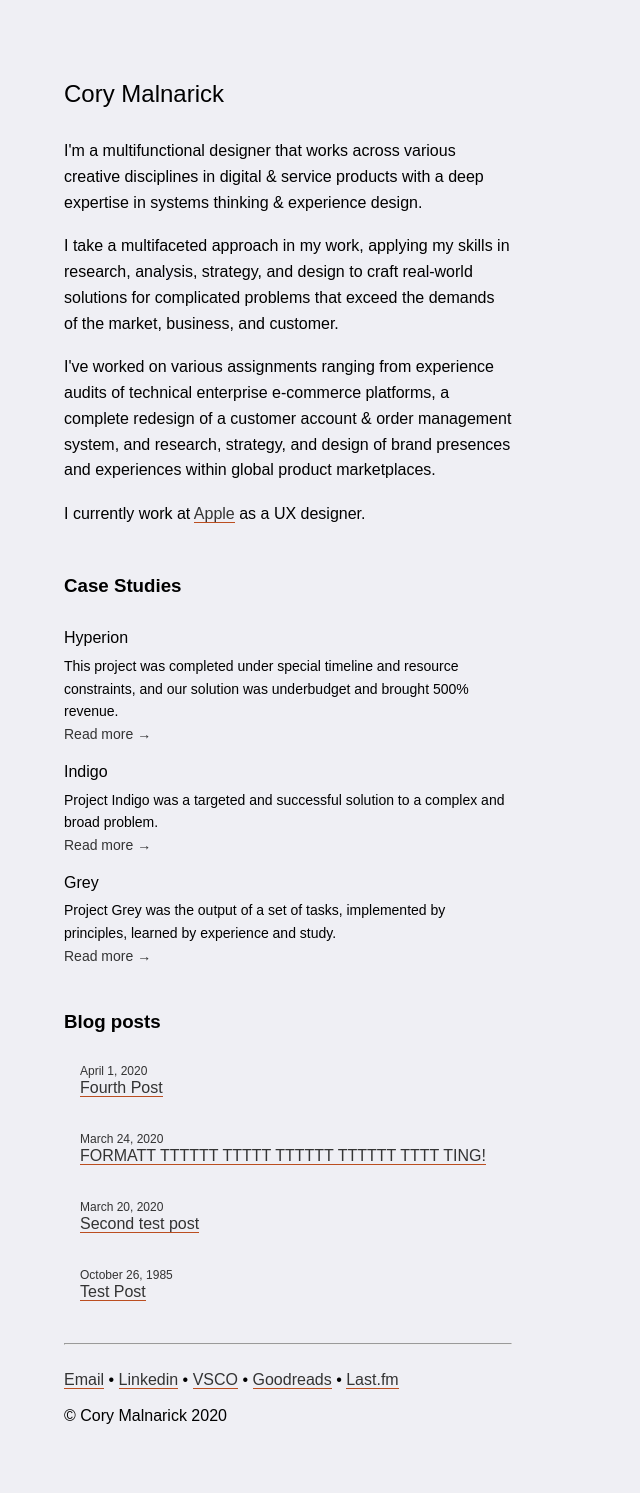
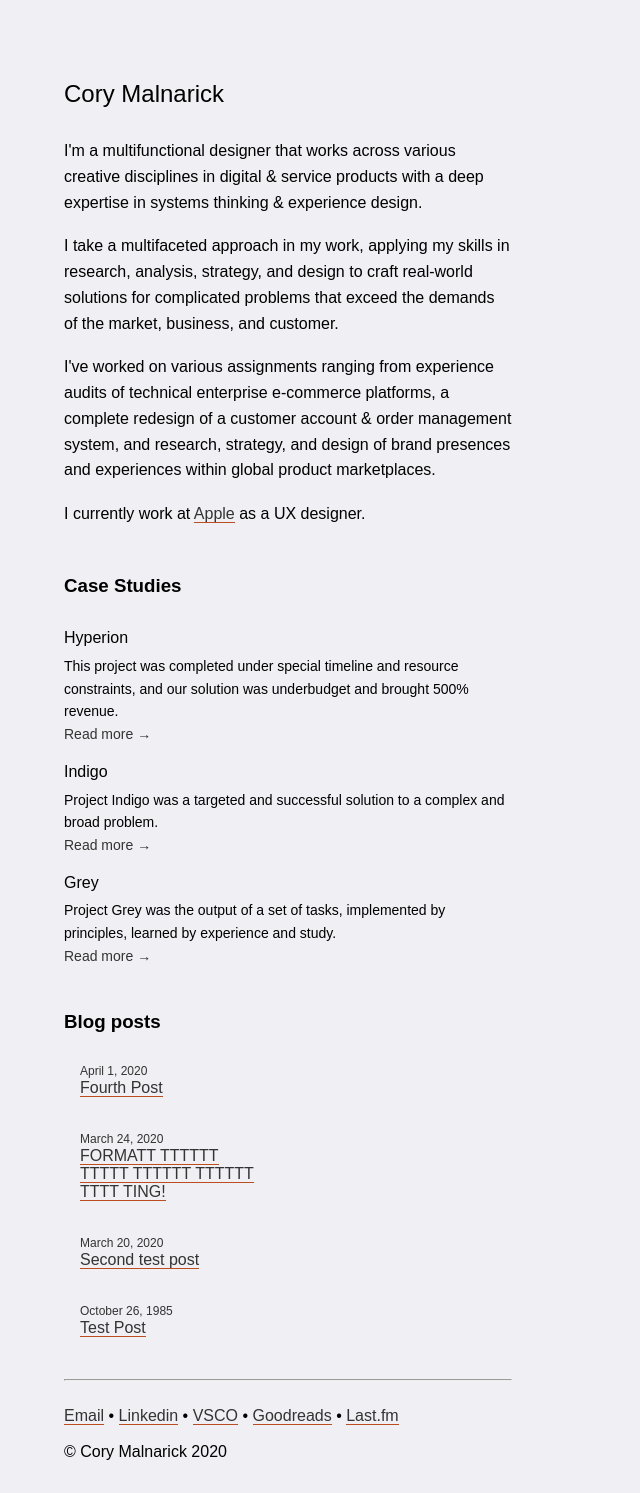
Before and after one commit to foundmonster/foundmonster.github.io, a Jekyll site: the page built from index.html, in a window 1280 px wide. Shown: the whole page, without its empty margins (0-640 px from the left). Built offline with Jekyll 4.4.1, drawn with Linux system fonts in a browser that asks for light colours; some web fonts are replaced; before the commit the page ends 1457 px from its top, so only the background shows below that.

Commit message:
fix typo in grid style

```diff
--- a/_sass/main.scss
+++ b/_sass/main.scss
@@ -39,7 +39,7 @@ main {
 
 .bloggrid {
     display: grid;
-    grid-template-columns: repear(auto-fill, minmax(192px, 1fr));
+    grid-template-columns: repeat(auto-fill, minmax(192px, 1fr));
     grid-gap: 1rem;
 }
 
```
